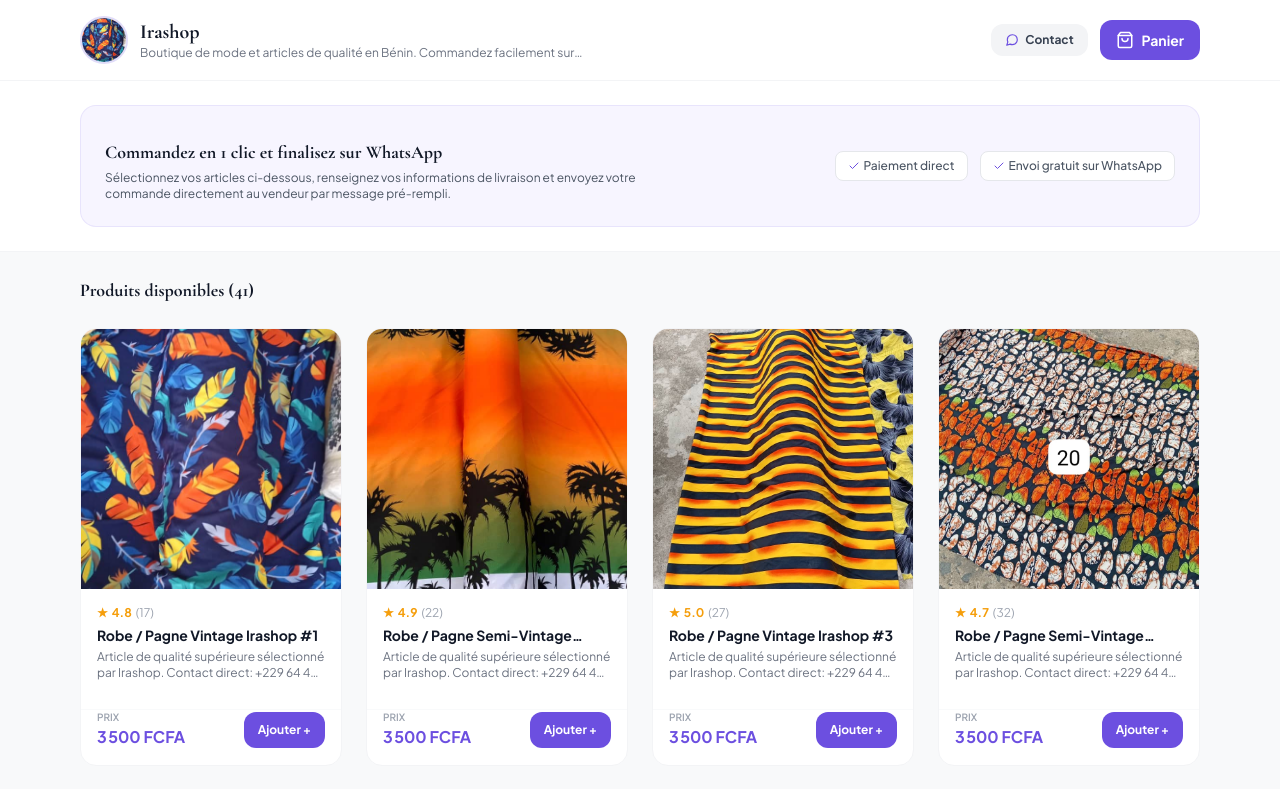
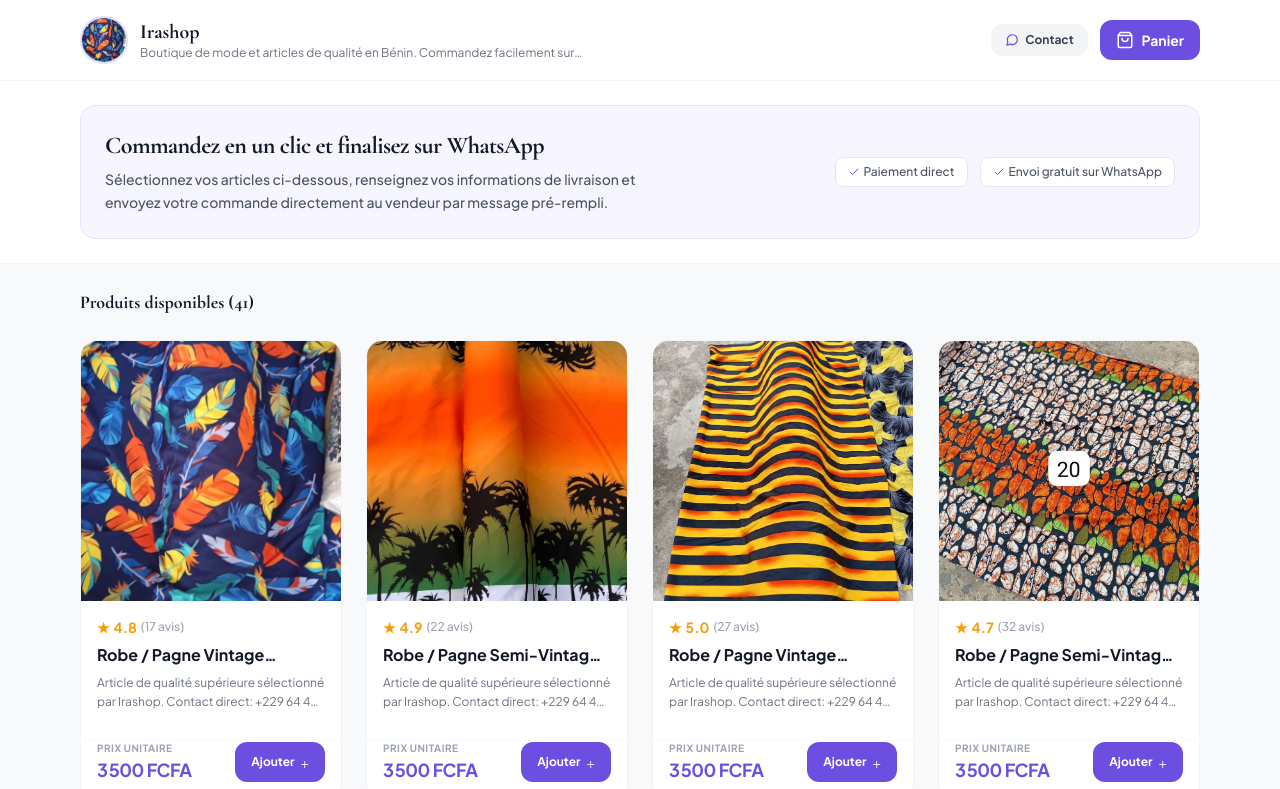
Before and after one commit to senanroland5-collab/Rolsenshop, a Next.js app: page /irashop in a window 1280 px wide. Shown: the top 789 px of the page. Built offline with nearby package versions, Linux system fonts and the light colour scheme.

Commit message:
style: replace text to 'en un clic' and refine typography & animations
Co-authored-by: senanroland5-collab <251367137+senanroland5-collab@users.noreply.github.com>

```diff
--- a/app/[slug]/page.tsx
+++ b/app/[slug]/page.tsx
@@ -141,10 +141,10 @@ export default function ShopPage() {
           <div className="max-w-6xl mx-auto px-4">
             <div className="bg-brand-light/40 border border-brand/10 rounded-2xl p-4 sm:p-6 flex flex-col sm:flex-row items-start sm:items-center justify-between gap-4">
               <div>
-                <h2 className="text-lg font-bold text-gray-900 mt-2">
-                  Commandez en 1 clic et finalisez sur WhatsApp
+                <h2 className="text-xl sm:text-2xl font-black text-gray-900 tracking-tight transition duration-200 hover:text-brand">
+                  Commandez en un clic et finalisez sur WhatsApp
                 </h2>
-                <p className="text-xs text-gray-600 mt-1 max-w-xl">
+                <p className="text-sm text-gray-600 mt-1.5 max-w-xl leading-relaxed font-medium">
                   Sélectionnez vos articles ci-dessous, renseignez vos informations de livraison et envoyez votre commande directement au vendeur par message pré-rempli.
                 </p>
               </div>
--- a/app/components/ProductCard.tsx
+++ b/app/components/ProductCard.tsx
@@ -8,33 +8,32 @@ interface ProductCardProps {
 
 export default function ProductCard({ product, onAddToCart }: ProductCardProps) {
   return (
-    <div className="bg-white rounded-2xl border border-gray-100 shadow-xs hover:shadow-md transition overflow-hidden flex flex-col justify-between group">
+    <div className="bg-white rounded-2xl border border-gray-100 shadow-xs hover:shadow-lg hover:-translate-y-1 transition duration-300 overflow-hidden flex flex-col justify-between group">
       <div>
-        {/* Image Container with Badges */}
+        {/* Image Container */}
         <div className="relative aspect-square overflow-hidden bg-gray-50">
           <img
             src={product.photoUrl}
             alt={product.name}
-            className="w-full h-full object-cover group-hover:scale-105 transition duration-300"
+            className="w-full h-full object-cover group-hover:scale-108 transition duration-500 ease-out"
           />
-
         </div>
 
         {/* Info Content */}
         <div className="p-4">
-          <div className="flex items-center gap-1 text-xs text-amber-500 font-bold mb-1">
-            <span>★</span>
-            <span>{product.rating.toFixed(1)}</span>
+          <div className="flex items-center gap-1 text-xs text-amber-500 font-extrabold mb-1.5">
+            <span className="text-sm">★</span>
+            <span className="text-sm">{product.rating.toFixed(1)}</span>
             {product.ratingCount && (
-              <span className="text-gray-400 font-normal">({product.ratingCount})</span>
+              <span className="text-gray-400 font-medium text-xs">({product.ratingCount} avis)</span>
             )}
           </div>
 
-          <h4 className="font-bold text-gray-900 text-sm line-clamp-1 mb-1 group-hover:text-brand transition">
+          <h4 className="font-extrabold text-gray-900 text-base line-clamp-1 mb-1.5 group-hover:text-brand transition duration-200">
             {product.name}
           </h4>
 
-          <p className="text-xs text-gray-500 line-clamp-2 mb-3">
+          <p className="text-xs text-gray-500 line-clamp-2 mb-3 leading-relaxed font-normal">
             {product.description}
           </p>
         </div>
@@ -43,17 +42,18 @@ export default function ProductCard({ product, onAddToCart }: ProductCardProps)
       {/* Footer Price & Add to Cart Action */}
       <div className="p-4 pt-0 flex items-center justify-between border-t border-gray-50 mt-auto">
         <div>
-          <span className="block text-[10px] text-gray-400 font-semibold uppercase">Prix</span>
-          <span className="text-base font-extrabold text-brand">
+          <span className="block text-[10px] text-gray-400 font-bold uppercase tracking-wider">Prix Unitaire</span>
+          <span className="text-lg font-black text-brand tracking-tight">
             {product.price.toLocaleString('fr-FR')} {product.currency}
           </span>
         </div>
 
         <button
           onClick={() => onAddToCart(product)}
-          className="bg-brand text-white text-xs font-bold px-3.5 py-2.5 rounded-xl hover:bg-brand-dark active:scale-95 transition shadow-2xs"
+          className="bg-brand text-white text-xs font-black px-4 py-2.5 rounded-xl hover:bg-brand-dark active:scale-95 transition-all duration-200 shadow-xs hover:shadow-md flex items-center gap-1.5"
         >
-          Ajouter +
+          <span>Ajouter</span>
+          <span className="text-sm font-light">+</span>
         </button>
       </div>
     </div>
```
